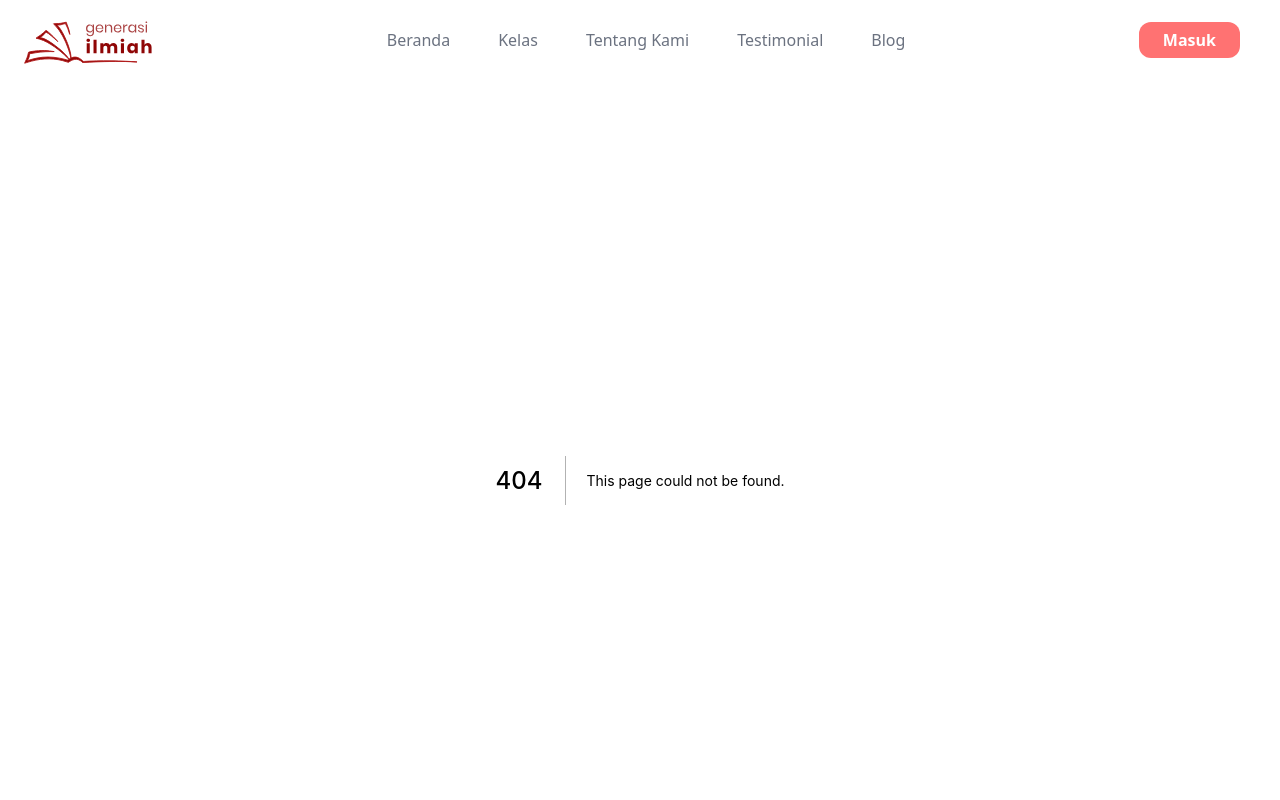
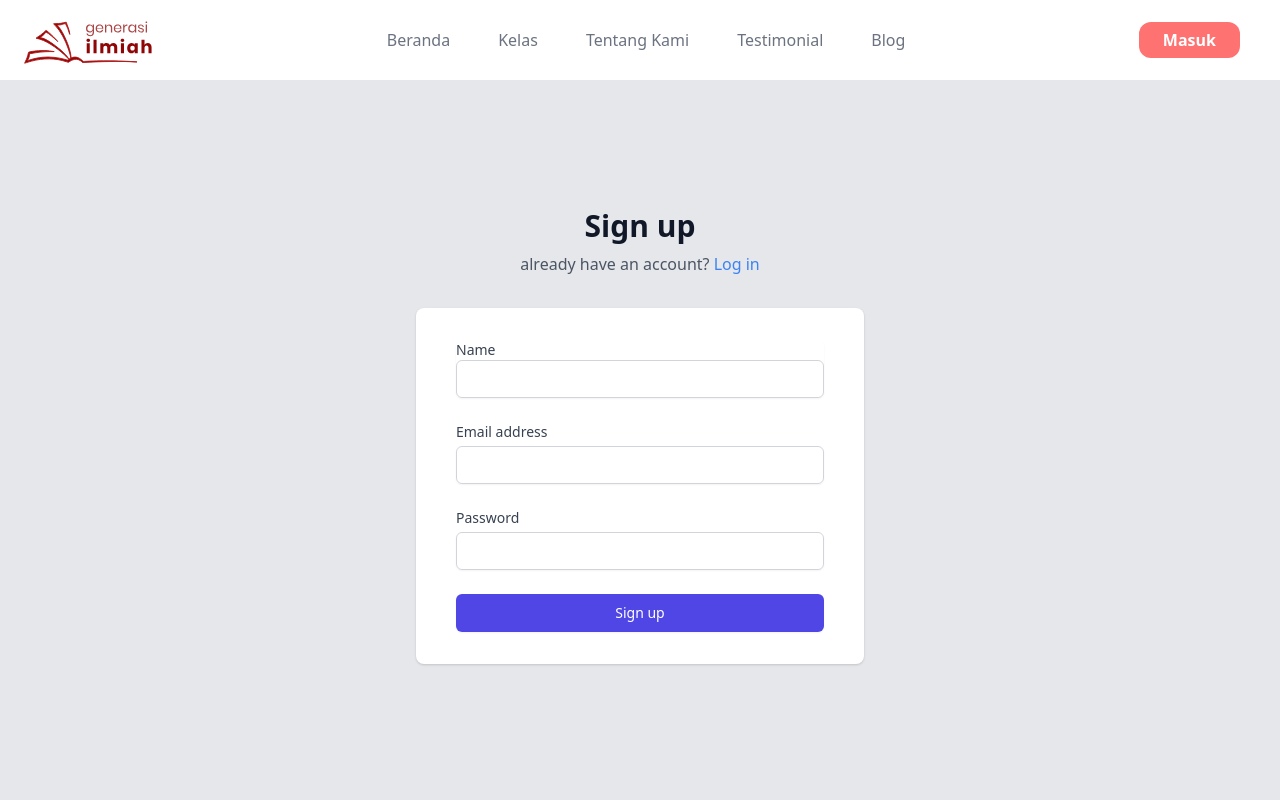
Before and after one commit to Generasiilmiah/generasiilmiah.com, a Next.js app: page /signup in a window 1280 px wide. Before the commit this address had no page. Shown: the top 800 px of the page. Built offline with nearby package versions, Linux system fonts and the light colour scheme.

Commit message:
Authentications form

```diff
--- /dev/null
+++ b/components/LoginForm.jsx
@@ -0,0 +1,84 @@
+import React from "react";
+import { useForm } from "react-hook-form";
+import PropTypes from "prop-types";
+
+function LoginForm(props) {
+  const { register, errors, handleSubmit } = useForm();
+  const onSubmit = (data) => {
+    console.log(data);
+  };
+  return (
+    <form onSubmit={handleSubmit(onSubmit)}>
+      <div className="rounded-md">
+        <label
+          htmlFor="email"
+          className="block text-sm font-medium leading-5 text-gray-700"
+        >
+          Email address
+        </label>
+        <div className="mt-1 rounded-md">
+          <input
+            id="email"
+            className="appearance-none block w-full px-3 py-2 border border-gray-300 rounded-md placeholder-gray-400 focus:outline-none focus:shadow-outline-blue focus:border-blue-300 transition duration-150 ease-in-out sm:text-sm sm:leading-5 shadow-sm"
+            type="email"
+            name="email"
+            ref={register({
+              required: "Please enter an email",
+              pattern: {
+                value: /^(([^<>()[\]\\.,;:\s@"]+(\.[^<>()[\]\\.,;:\s@"]+)*)|(".+"))@((\[[0-9]{1,3}\.[0-9]{1,3}\.[0-9]{1,3}\.[0-9]{1,3}\])|(([a-zA-Z\-0-9]+\.)+[a-zA-Z]{2,}))$/,
+                message: "Not a valid email",
+              },
+            })}
+          />
+          {errors.email && (
+            <div className="mt-2 text-xs text-red-600">
+              {errors.email.message}
+            </div>
+          )}
+        </div>
+      </div>
+      <div className="mt-4">
+        <label
+          htmlFor="password"
+          className="block text-sm font-medium leading-5 text-gray-700"
+        >
+          Password
+        </label>
+        <div className="mt-1 rounded-md">
+          <input
+            id="password"
+            className="appearance-none block w-full px-3 py-2 border border-gray-300 rounded-md placeholder-gray-400 focus:outline-none focus:shadow-outline-blue focus:border-blue-300 transition duration-150 ease-in-out sm:text-sm sm:leading-5 shadow-sm"
+            type="password"
+            name="password"
+            ref={register({
+              required: "Please enter a password",
+              minLength: {
+                value: 6,
+                message: "Should have at least 6 characters",
+              },
+            })}
+          />
+          {errors.password && (
+            <div className="mt-2 text-xs text-red-600">
+              {errors.password.message}
+            </div>
+          )}
+        </div>
+      </div>
+      <div className="mt-4">
+        <span className="block w-full rounded-md shadow-sm">
+          <button
+            type="submit"
+            className="w-full flex justify-center py-2 px-4 border border-transparent text-sm font-medium rounded-md text-white bg-indigo-600 hover:bg-indigo-500 focus:outline-none focus:border-indigo-700 focus:shadow-outline-indigo active:bg-indigo-700 transition duration-150 ease-in-out"
+          >
+            Log in
+          </button>
+        </span>
+      </div>
+    </form>
+  );
+}
+
+LoginForm.propTypes = {};
+
+export default LoginForm;
--- /dev/null
+++ b/components/SignupForm.jsx
@@ -0,0 +1,107 @@
+import React from "react";
+import { useForm } from "react-hook-form";
+import PropTypes from "prop-types";
+
+function SignupForm(props) {
+  const { register, errors, handleSubmit } = useForm();
+  const onSubmit = (data) => {
+    console.log(data);
+  };
+
+  return (
+    <form onSubmit={handleSubmit(onSubmit)}>
+      <div className="rounded-md shadow-sm">
+        <label
+          htmlFor="name"
+          className="block text-sm font-medium leading-5 text-gray-700"
+        >
+          Name
+        </label>
+        <input
+          id="name"
+          className="appearance-none block w-full px-3 py-2 border border-gray-300 rounded-md placeholder-gray-400 focus:outline-none focus:shadow-outline-blue focus:border-blue-300 transition duration-150 ease-in-out sm:text-sm sm:leading-5"
+          type="text"
+          name="name"
+          ref={register({
+            required: "Please enter an name",
+          })}
+        />
+        {errors.password && (
+          <div className="mt-2 text-xs text-red-600">
+            {errors.password.message}
+          </div>
+        )}
+      </div>
+      <div className="mt-6">
+        <label
+          htmlFor="email"
+          className="block text-sm font-medium leading-5 text-gray-700"
+        >
+          Email address
+        </label>
+        <div className="mt-1 rounded-md shadow-sm">
+          <input
+            id="email"
+            className="appearance-none block w-full px-3 py-2 border border-gray-300 rounded-md placeholder-gray-400 focus:outline-none focus:shadow-outline-blue focus:border-blue-300 transition duration-150 ease-in-out sm:text-sm sm:leading-5"
+            type="email"
+            name="email"
+            ref={register({
+              required: "Please enter an email",
+              pattern: {
+                value: /^(([^<>()[\]\\.,;:\s@"]+(\.[^<>()[\]\\.,;:\s@"]+)*)|(".+"))@((\[[0-9]{1,3}\.[0-9]{1,3}\.[0-9]{1,3}\.[0-9]{1,3}\])|(([a-zA-Z\-0-9]+\.)+[a-zA-Z]{2,}))$/,
+                message: "Not a valid email",
+              },
+            })}
+          />
+          {errors.email && (
+            <div className="mt-2 text-xs text-red-600">
+              {errors.email.message}
+            </div>
+          )}
+        </div>
+      </div>
+      <div className="mt-6">
+        <label
+          htmlFor="password"
+          className="block text-sm font-medium leading-5 text-gray-700"
+        >
+          Password
+        </label>
+        <div className="mt-1 rounded-md shadow-sm">
+          <input
+            id="password"
+            className="appearance-none block w-full px-3 py-2 border border-gray-300 rounded-md placeholder-gray-400 focus:outline-none focus:shadow-outline-blue focus:border-blue-300 transition duration-150 ease-in-out sm:text-sm sm:leading-5"
+            type="password"
+            name="password"
+            ref={register({
+              required: "Please enter a password",
+              minLength: {
+                value: 6,
+                message: "Should have at least 6 characters",
+              },
+            })}
+          />
+          {errors.password && (
+            <div className="mt-2 text-xs text-red-600">
+              {errors.password.message}
+            </div>
+          )}
+        </div>
+      </div>
+      <div className="mt-6">
+        <span className="block w-full rounded-md shadow-sm">
+          <button
+            type="submit"
+            className="w-full flex justify-center py-2 px-4 border border-transparent text-sm font-medium rounded-md text-white bg-indigo-600 hover:bg-indigo-500 focus:outline-none focus:border-indigo-700 focus:shadow-outline-indigo active:bg-indigo-700 transition duration-150 ease-in-out"
+          >
+            Sign up
+          </button>
+        </span>
+      </div>
+    </form>
+  );
+}
+
+SignupForm.propTypes = {};
+
+export default SignupForm;
--- /dev/null
+++ b/pages/login.jsx
@@ -0,0 +1,33 @@
+import React from "react";
+import Link from "next/link";
+import PropTypes from "prop-types";
+import LoginForm from "../components/LoginForm";
+
+function login(props) {
+  return (
+    <div className="min-h-screen flex flex-col justify-center bg-gray-200">
+      <div className="mt-8 sm:mx-auto sm:w-full sm:max-w-md">
+        <div className="text-center mt-24">
+          <h2 className="mt-6 text-center text-3xl font-extrabold text-gray-900">
+            Log in
+          </h2>
+          <p className="mt-2 text-center text-md text-gray-600">
+            {"Don't have an account? "}
+            <Link href="/signup">
+              <a href="#" className="text-blue-500">
+                Sign Up
+              </a>
+            </Link>
+          </p>
+        </div>
+        <div className="mt-8 bg-white py-8 px-4 shadow sm:rounded-lg sm:px-10">
+          <LoginForm />
+        </div>
+      </div>
+    </div>
+  );
+}
+
+login.propTypes = {};
+
+export default login;
--- /dev/null
+++ b/pages/signup.jsx
@@ -0,0 +1,31 @@
+import React from "react";
+import Link from "next/link";
+import PropTypes from "prop-types";
+import SignupForm from "../components/SignupForm";
+
+function signup(props) {
+  return (
+    <div className="min-h-screen flex bg-gray-200">
+      <div className="mt-8 sm:mx-auto sm:w-full sm:max-w-md">
+        <div className="text-center mt-24">
+          <h2 className="mt-6 text-center text-3xl leading-9 font-extrabold text-gray-900">
+            Sign up
+          </h2>
+          <p className="mt-2 text-center text-md text-gray-600">
+            already have an account?{" "}
+            <Link href="/login">
+              <a className="text-blue-500">Log in</a>
+            </Link>
+          </p>
+        </div>
+        <div className="mt-8 bg-white py-8 px-4 shadow sm:rounded-lg sm:px-10">
+          <SignupForm />
+        </div>
+      </div>
+    </div>
+  );
+}
+
+signup.propTypes = {};
+
+export default signup;
```
